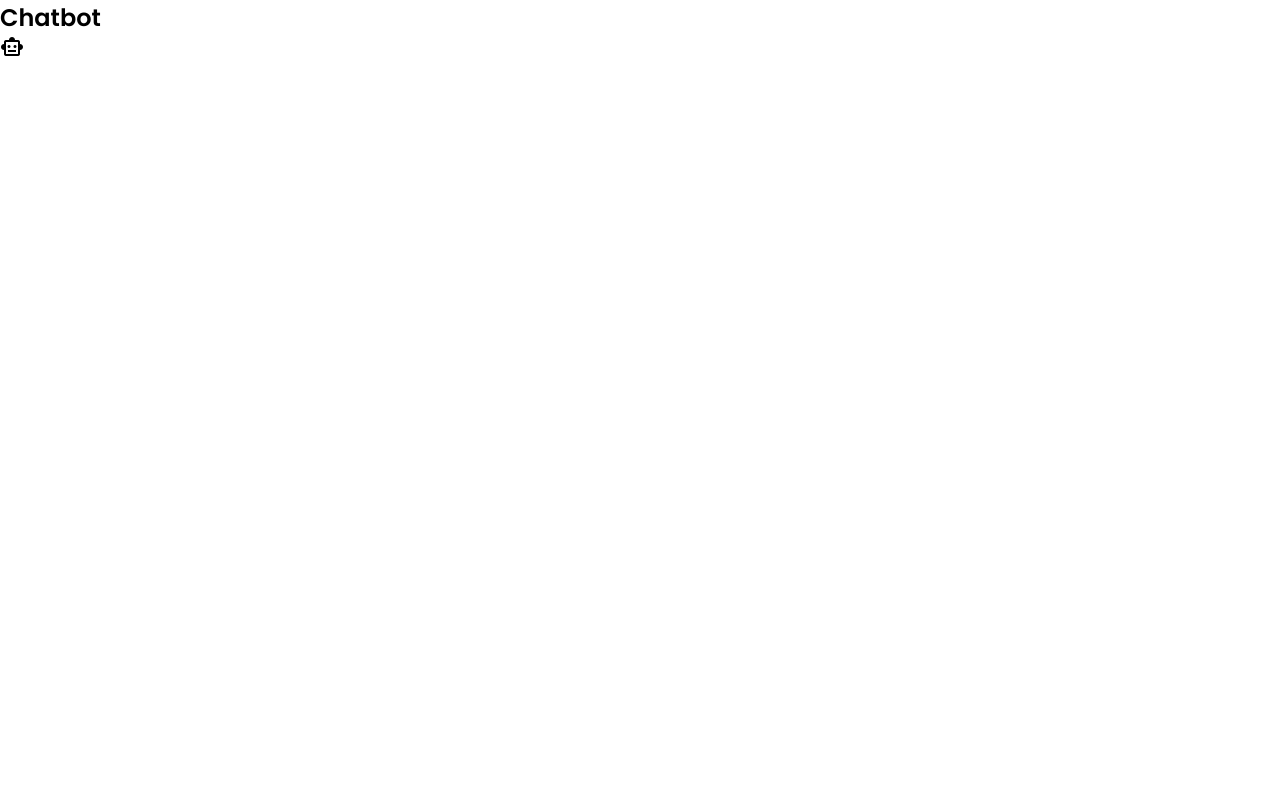
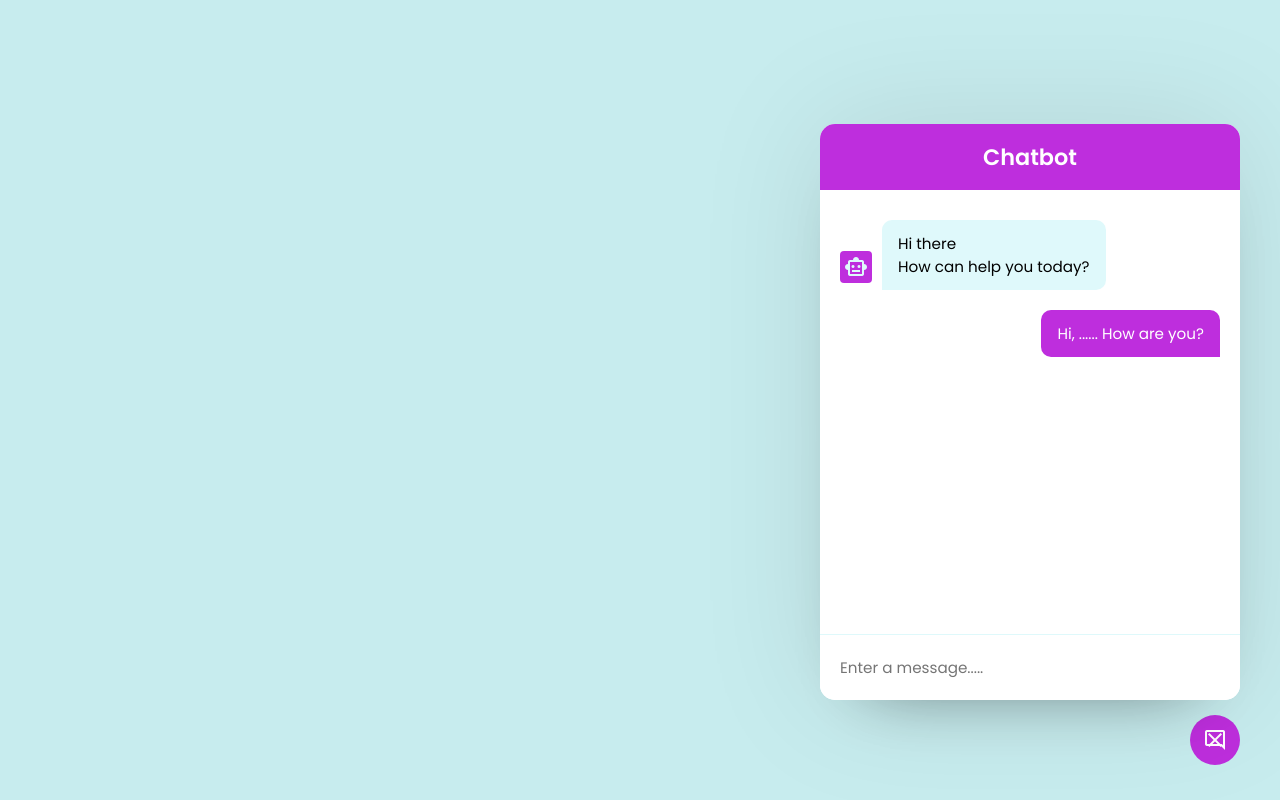
Before and after one commit to Apeksha-P/Chatbot, a plain HTML site: page index.html in a window 1280 px wide. Drawn offline with nearby package versions, Linux system fonts and the light colour scheme.

Commit message:
Create chatbot frontend

```diff
--- a/index.html
+++ b/index.html
@@ -8,16 +8,29 @@
     <!--Google fonts link for incons-->
     <link rel="stylesheet" href="https://fonts.googleapis.com/css2?family=Material+Symbols+Outlined:opsz,wght,FILL,GRAD@48,400,0,0"/>
 </head>
-<body>
-    <div class="chtbot">
+<body class="show-chatbot">
+    <button class="chatbot-toggler">
+        <span class="material-symbols-outlined">mode_comment</span>
+        <span class="material-symbols-outlined">close</span>
+    </button>
+    <div class="chatbot">
         <header>
             <h2>Chatbot</h2>
+            <span class="material-symbols-outlined">close</span>
         </header>
         <ul class="chatbox">
             <li class="chat incoming">
                 <span class="material-symbols-outlined">smart_toy</span>
+                <p>Hi there <br> How can help you today?</p>
+            </li>
+            <li class="chat Outgoing">
+                <p>Hi, ...... How are you? </p>
             </li>
         </ul>
+        <div class="chat-input">
+            <textarea placeholder="Enter a message....." required></textarea>
+            <span id="send-btn" class="material-symbols-outlined">send</span>
+        </div>
     </div>
 </body>
 </html>
--- a/styles.css
+++ b/styles.css
@@ -5,3 +5,153 @@
     box-sizing: border-box;
     font-family: "Poppins", sans-serif;
 }
+body{
+    background: #c7ecee;
+}
+.chatbot-toggler{
+    position: fixed;
+    right: 40px;
+    bottom: 35px;
+    height: 50px;
+    width: 50px;
+    background: #be2edd;
+    color: white;
+    align-items: center;
+    justify-content: center;
+    border: none;
+    display: flex;
+    outline: none;
+    border-radius: 50%;
+    cursor: pointer;
+}
+.chatbot-toggler span{
+    position: absolute;
+}
+.chatbot-toggler span:last-child{
+    opacity: 0;
+}
+.chatbot{
+    position: fixed;
+    right: 40px;
+    bottom: 100px;
+    width: 420px;
+    overflow: hidden;
+    background: white;
+    border-radius: 15px;
+    transform: scale(0.5);
+    pointer-events: none;
+    opacity: 0;
+    box-shadow: 0 0 128px 0 rgba(0, 0, 0, 0.1), 0 32px 64px -48px rgba(0, 0, 0, 0.5);
+}
+.show-chatbot .chatbot-toggler span:first-child,
+.show-chatbot .chatbot-toggler span:last-child{
+    opacity: 1;
+}
+.show-chatbot .chatbot{
+    transform: scale(1);
+    opacity: 1;
+    pointer-events: auto;
+}
+.chatbot header{
+    background: #be2edd;
+    padding: 16px 0;
+    text-align: center;
+}
+.chatbot header h2{
+    color: white;
+    font-size: 1.4rem;
+    position: relative;
+}
+.chatbot header span{
+    position: absolute;
+    right: 20px;
+    top: 50%;
+    color: white;
+    cursor: pointer;
+    display: none;
+    transform: translateY(-50%);
+}
+.chatbot .chatbox{
+    height: 510px;
+    overflow-y: auto;
+    padding: 30px 20px 70px;
+}
+.chatbox .chat{
+    display: flex;
+}
+.chatbox .incoming span{
+    height: 32px;
+    width: 32px;
+    color: #dff9fb;
+    align-self: flex-end;
+    background: #be2edd;
+    text-align: center;
+    line-height: 32px;
+    border-radius: 4px;
+    margin: 0 10px 7px 0;
+}
+.chatbox .Outgoing{
+    margin: 20px 0;
+    justify-content: flex-end;
+}
+.chatbox .chat p{
+    color: white;
+    max-width: 75%;
+    padding: 12px 16px;
+    border-radius: 10px 10px 0 10px;
+    background: #be2edd;
+    font-size: 0.95rem;
+}
+.chatbox .incoming p{
+    color: black;
+    padding: 12px 16px;
+    border-radius: 10px 10px 10px 0;
+    background: #dff9fb;
+    font-size: 0.95rem;
+}
+.chat-input{
+    position: absolute;
+    bottom: 0;
+    width: 100%;
+    background: white;
+    padding: 5px 20px;
+    display: flex;
+    gap: 5px;
+    border-top: 1px solid #dff9fb;
+}
+.chat-input textarea{
+    border: none;
+    outline: none;
+    font-size: 0.95rem;
+    resize: none;
+    height: 55px;
+    width: 100%;
+    padding: 16px 15px 16px 0;
+}
+.chat-input span{
+    color: #be2edd;
+    font-size: 1.35rem;
+    align-self: flex-end;
+    cursor: pointer;
+    height: 55px;
+    line-height: 55px;
+    visibility: hidden;
+}
+.chat-input textarea:valid ~ span{
+    visibility: visible;
+}
+@media(max-width: 490px){
+    .chatbot{
+        right: 0;
+        bottom: 0;
+        width: 100%;
+        height: 100%;
+        border-radius: 0;
+    }
+    .chatbot .chatbox{
+        height: 90%;
+    }
+    .chatbot header span{
+        display: block;
+    }
+}
```
